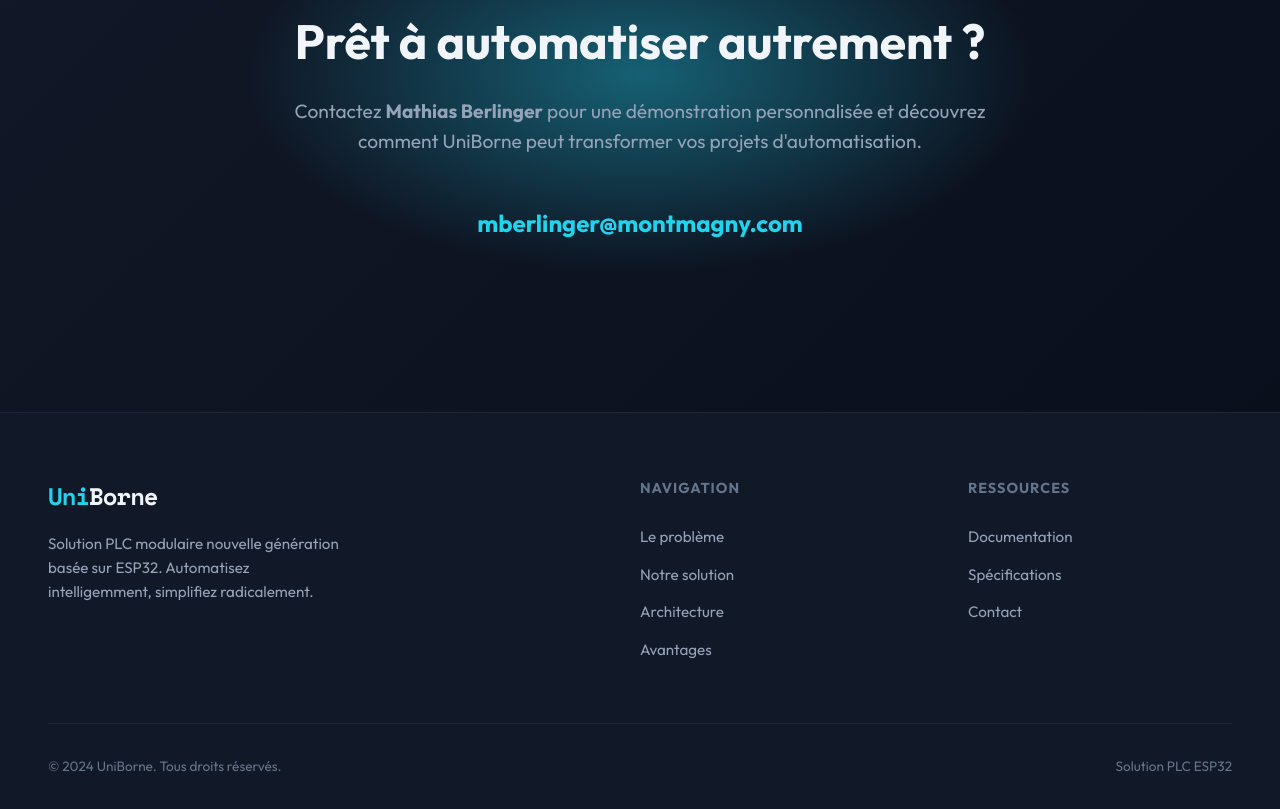
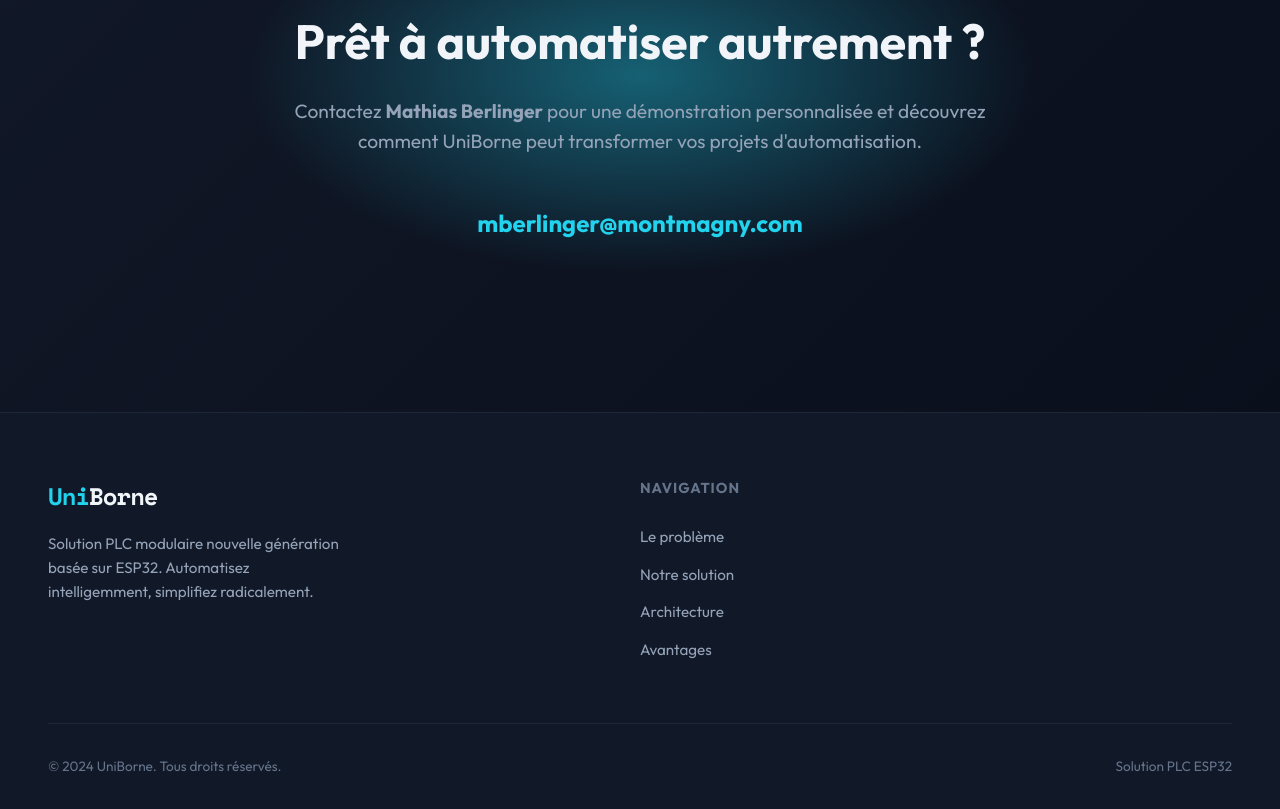
Before and after one commit to AlexisAEQ/page-web, a plain HTML site: page index.html in a window 1280 px wide. Shown: the part 8936-9745 px from the top of the page. Drawn offline with nearby package versions, Linux system fonts and the light colour scheme.

Commit message:
remove ressources en bas de page

```diff
--- a/index.html
+++ b/index.html
@@ -1719,14 +1719,6 @@
                     <li><a href="#avantages">Avantages</a></li>
                 </ul>
             </div>
-            <div class="footer-links">
-                <h4>Ressources</h4>
-                <ul>
-                    <li><a href="#">Documentation</a></li>
-                    <li><a href="#">Spécifications</a></li>
-                    <li><a href="#contact">Contact</a></li>
-                </ul>
-            </div>
         </div>
         <div class="footer-bottom">
             <span>© 2024 UniBorne. Tous droits réservés.</span>
```
